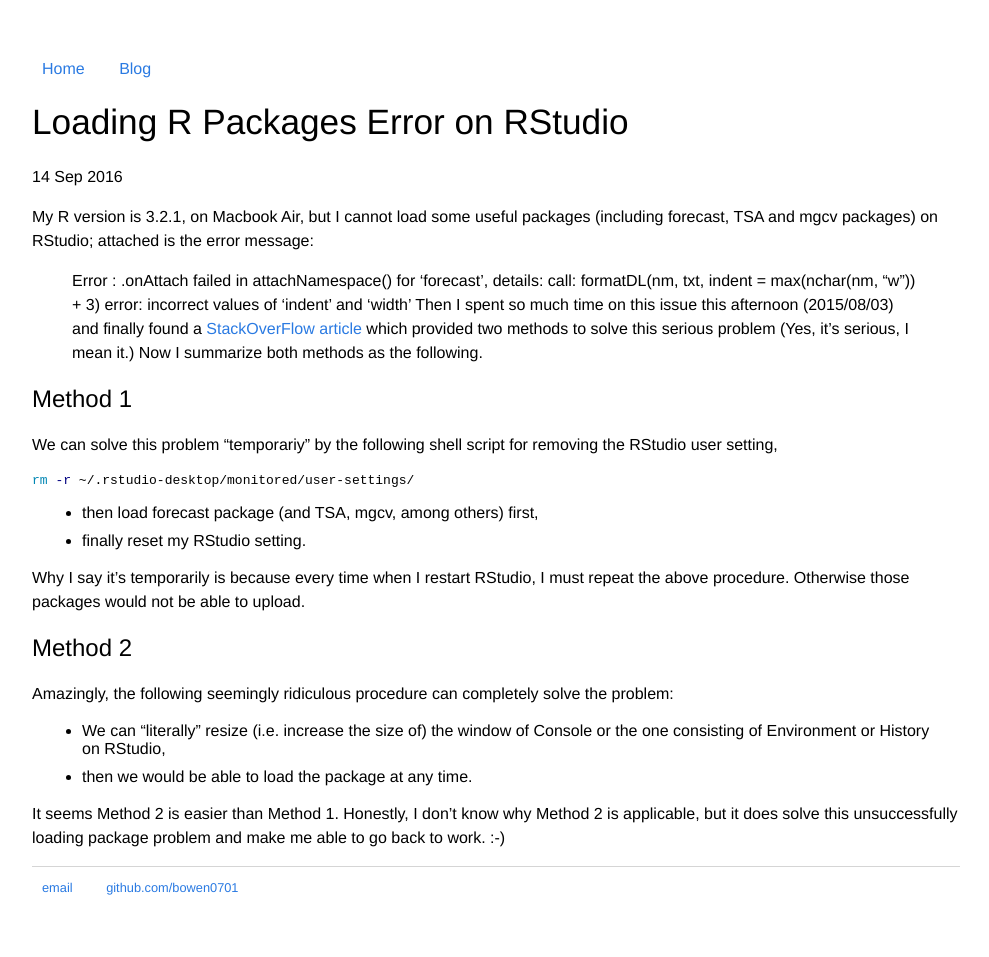
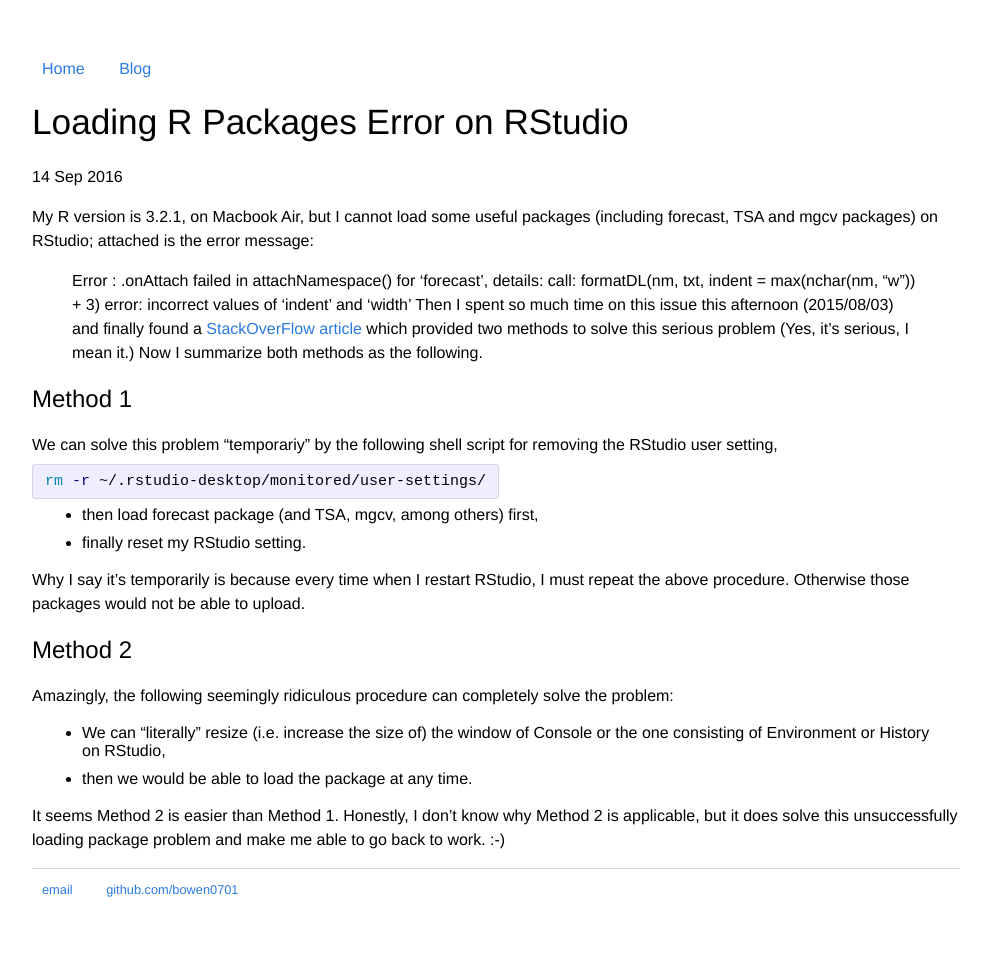
Before and after one commit to bowen0701/bowen0701.github.io, a Jekyll site: the page built from _posts/2016-09-14-rstudio-error.md, in a window 1280 px wide. Shown: the whole page, without its empty margins (144-1133 px from the left). Built offline with Jekyll 4.4.1, drawn with Linux system fonts in a browser that asks for light colours.

Commit message:
Add .post code to CSS

```diff
--- a/css/main.css
+++ b/css/main.css
@@ -41,6 +41,18 @@
 ul.posts li {
     list-style: none;
     margin: 10px;
+}
+
+
+.post code {
+  border: 1px solid #d5d5e9;
+  background-color: #eef;
+  padding: 8px 12px;
+  -webkit-border-radius: 3px;
+  -moz-border-radius: 3px;
+  border-radius: 3px;
+  font-size: 15px;
+  overflow:auto;
 }
 
 
```
